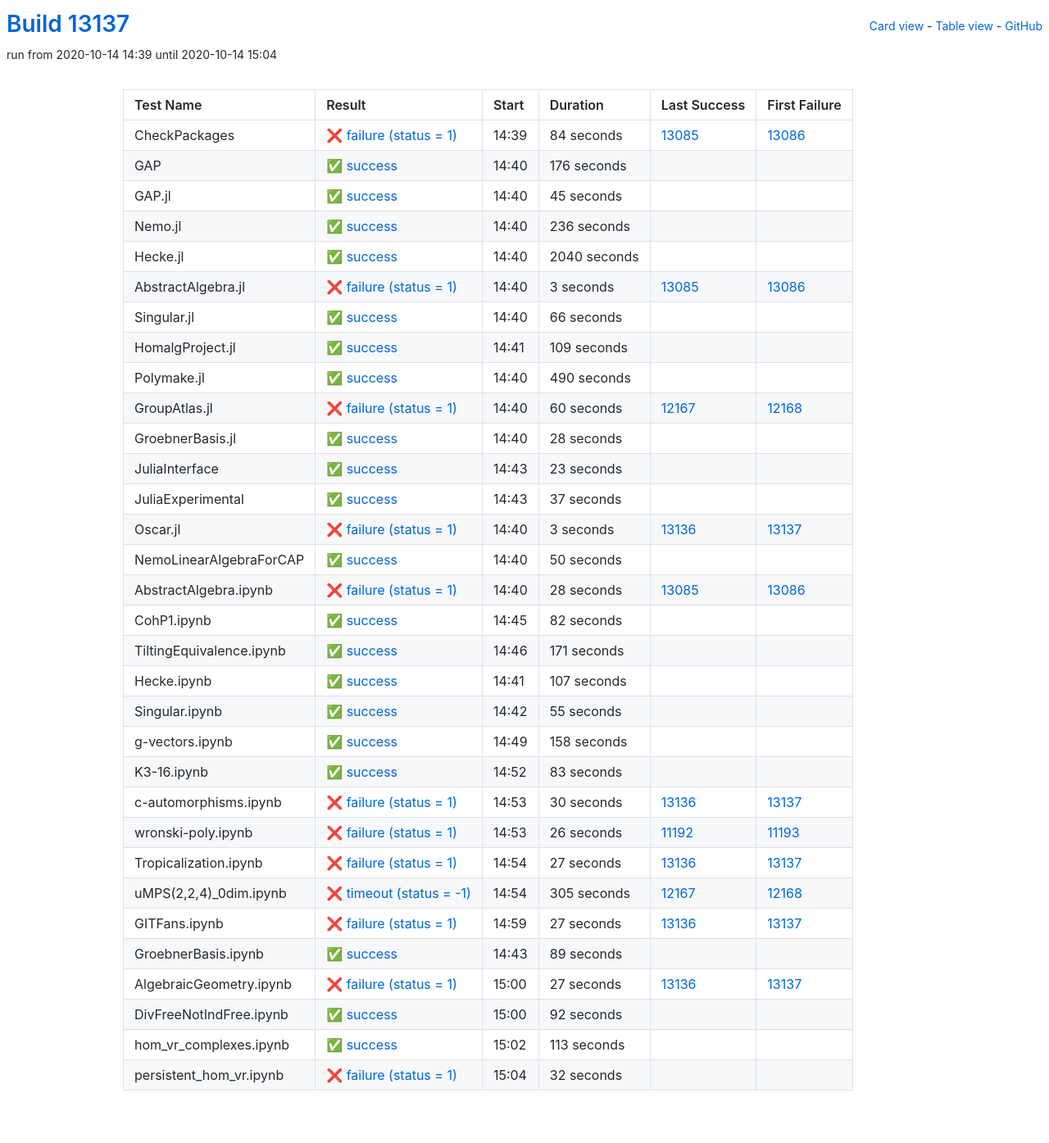
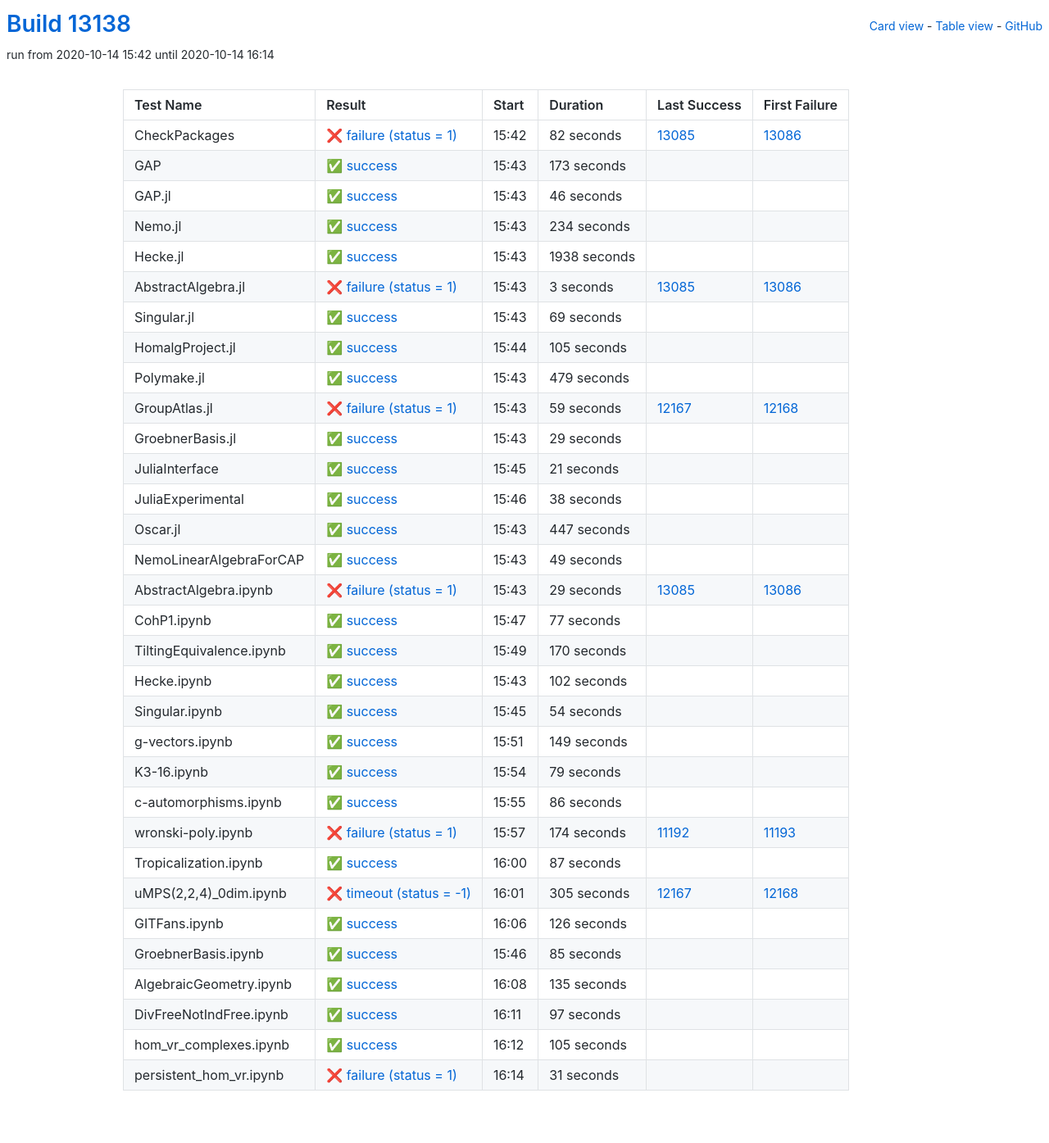
Before and after one commit to oscar-system/oscar-ci-status, a Jekyll site: the page built from table.html, in a window 1280 px wide. Shown: the whole page at 82% size. Built offline with Jekyll 4.4.1, drawn with Linux system fonts in a browser that asks for light colours.

Commit message:
Build #13138

```diff
--- a/_data/ci.yml
+++ b/_data/ci.yml
@@ -1,6 +1,6 @@
 ---
-build: 13137
-build_url: https://oscarci.mathematik.uni-kl.de/job/oscar/13137/
+build: 13138
+build_url: https://oscarci.mathematik.uni-kl.de/job/oscar/13138/
 job: oscar
 organization: oscar-system
 repo: oscar-ci-status
@@ -8,68 +8,68 @@
 tests:
 - name: CheckPackages
   id: checkpackages
-  log: https://oscarci.mathematik.uni-kl.de/job/oscar/13137/artifact/logs/build-13137/CheckPackages.log
-  start: 2020-10-14 14:39
+  log: https://oscarci.mathematik.uni-kl.de/job/oscar/13138/artifact/logs/build-13138/CheckPackages.log
+  start: 2020-10-14 15:42
   success: false
   exitcode: 1
   status: failure
-  duration: 84
+  duration: 82
   last_success: 13085
   last_success_url: https://oscarci.mathematik.uni-kl.de/job/oscar/13085/
   first_failure: 13086
   first_failure_url: https://oscarci.mathematik.uni-kl.de/job/oscar/13086/
 - name: GAP
   id: gap
-  log: https://oscarci.mathematik.uni-kl.de/job/oscar/13137/artifact/logs/build-13137/GAP.log
-  start: 2020-10-14 14:40
+  log: https://oscarci.mathematik.uni-kl.de/job/oscar/13138/artifact/logs/build-13138/GAP.log
+  start: 2020-10-14 15:43
   success: true
   exitcode: 0
   status: success
-  duration: 176
+  duration: 173
   last_success: false
   last_success_url:
   first_failure: false
   first_failure_url:
 - name: GAP.jl
   id: gap-jl
-  log: https://oscarci.mathematik.uni-kl.de/job/oscar/13137/artifact/logs/build-13137/GAP.jl.log
-  start: 2020-10-14 14:40
+  log: https://oscarci.mathematik.uni-kl.de/job/oscar/13138/artifact/logs/build-13138/GAP.jl.log
+  start: 2020-10-14 15:43
   success: true
   exitcode: 0
   status: success
-  duration: 45
+  duration: 46
   last_success: false
   last_success_url:
   first_failure: false
   first_failure_url:
 - name: Nemo.jl
   id: nemo-jl
-  log: https://oscarci.mathematik.uni-kl.de/job/oscar/13137/artifact/logs/build-13137/Nemo.jl.log
-  start: 2020-10-14 14:40
+  log: https://oscarci.mathematik.uni-kl.de/job/oscar/13138/artifact/logs/build-13138/Nemo.jl.log
+  start: 2020-10-14 15:43
   success: true
   exitcode: 0
   status: success
-  duration: 236
+  duration: 234
   last_success: false
   last_success_url:
   first_failure: false
   first_failure_url:
 - name: Hecke.jl
   id: hecke-jl
-  log: https://oscarci.mathematik.uni-kl.de/job/oscar/13137/artifact/logs/build-13137/Hecke.jl.log
-  start: 2020-10-14 14:40
+  log: https://oscarci.mathematik.uni-kl.de/job/oscar/13138/artifact/logs/build-13138/Hecke.jl.log
+  start: 2020-10-14 15:43
   success: true
   exitcode: 0
   status: success
-  duration: 2040
+  duration: 1938
   last_success: false
   last_success_url:
   first_failure: false
   first_failure_url:
 - name: AbstractAlgebra.jl
   id: abstractalgebra-jl
-  log: https://oscarci.mathematik.uni-kl.de/job/oscar/13137/artifact/logs/build-13137/AbstractAlgebra.jl.log
-  start: 2020-10-14 14:40
+  log: https://oscarci.mathematik.uni-kl.de/job/oscar/13138/artifact/logs/build-13138/AbstractAlgebra.jl.log
+  start: 2020-10-14 15:43
   success: false
   exitcode: 1
   status: failure
@@ -80,236 +80,236 @@
   first_failure_url: https://oscarci.mathematik.uni-kl.de/job/oscar/13086/
 - name: Singular.jl
   id: singular-jl
-  log: https://oscarci.mathematik.uni-kl.de/job/oscar/13137/artifact/logs/build-13137/Singular.jl.log
-  start: 2020-10-14 14:40
+  log: https://oscarci.mathematik.uni-kl.de/job/oscar/13138/artifact/logs/build-13138/Singular.jl.log
+  start: 2020-10-14 15:43
   success: true
   exitcode: 0
   status: success
-  duration: 66
+  duration: 69
   last_success: false
   last_success_url:
   first_failure: false
   first_failure_url:
 - name: HomalgProject.jl
   id: homalgproject-jl
-  log: https://oscarci.mathematik.uni-kl.de/job/oscar/13137/artifact/logs/build-13137/HomalgProject.jl.log
-  start: 2020-10-14 14:41
+  log: https://oscarci.mathematik.uni-kl.de/job/oscar/13138/artifact/logs/build-13138/HomalgProject.jl.log
+  start: 2020-10-14 15:44
   success: true
   exitcode: 0
   status: success
-  duration: 109
+  duration: 105
   last_success: false
   last_success_url:
   first_failure: false
   first_failure_url:
 - name: Polymake.jl
   id: polymake-jl
-  log: https://oscarci.mathematik.uni-kl.de/job/oscar/13137/artifact/logs/build-13137/Polymake.jl.log
-  start: 2020-10-14 14:40
+  log: https://oscarci.mathematik.uni-kl.de/job/oscar/13138/artifact/logs/build-13138/Polymake.jl.log
+  start: 2020-10-14 15:43
   success: true
   exitcode: 0
   status: success
-  duration: 490
+  duration: 479
   last_success: false
   last_success_url:
   first_failure: false
   first_failure_url:
 - name: GroupAtlas.jl
   id: groupatlas-jl
-  log: https://oscarci.mathematik.uni-kl.de/job/oscar/13137/artifact/logs/build-13137/GroupAtlas.jl.log
-  start: 2020-10-14 14:40
+  log: https://oscarci.mathematik.uni-kl.de/job/oscar/13138/artifact/logs/build-13138/GroupAtlas.jl.log
+  start: 2020-10-14 15:43
   success: false
   exitcode: 1
   status: failure
-  duration: 60
+  duration: 59
   last_success: 12167
   last_success_url: https://oscarci.mathematik.uni-kl.de/job/oscar/12167/
   first_failure: 12168
   first_failure_url: https://oscarci.mathematik.uni-kl.de/job/oscar/12168/
 - name: GroebnerBasis.jl
   id: groebnerbasis-jl
-  log: https://oscarci.mathematik.uni-kl.de/job/oscar/13137/artifact/logs/build-13137/GroebnerBasis.jl.log
-  start: 2020-10-14 14:40
+  log: https://oscarci.mathematik.uni-kl.de/job/oscar/13138/artifact/logs/build-13138/GroebnerBasis.jl.log
+  start: 2020-10-14 15:43
   success: true
   exitcode: 0
   status: success
-  duration: 28
+  duration: 29
   last_success: false
   last_success_url:
   first_failure: false
   first_failure_url:
 - name: JuliaInterface
   id: juliainterface
-  log: https://oscarci.mathematik.uni-kl.de/job/oscar/13137/artifact/logs/build-13137/JuliaInterface.log
-  start: 2020-10-14 14:43
+  log: https://oscarci.mathematik.uni-kl.de/job/oscar/13138/artifact/logs/build-13138/JuliaInterface.log
+  start: 2020-10-14 15:45
   success: true
   exitcode: 0
   status: success
-  duration: 23
+  duration: 21
   last_success: false
   last_success_url:
   first_failure: false
   first_failure_url:
 - name: JuliaExperimental
   id: juliaexperimental
-  log: https://oscarci.mathematik.uni-kl.de/job/oscar/13137/artifact/logs/build-13137/JuliaExperimental.log
-  start: 2020-10-14 14:43
+  log: https://oscarci.mathematik.uni-kl.de/job/oscar/13138/artifact/logs/build-13138/JuliaExperimental.log
+  start: 2020-10-14 15:46
   success: true
   exitcode: 0
   status: success
-  duration: 37
+  duration: 38
   last_success: false
   last_success_url:
   first_failure: false
   first_failure_url:
 - name: Oscar.jl
   id: oscar-jl
-  log: https://oscarci.mathematik.uni-kl.de/job/oscar/13137/artifact/logs/build-13137/Oscar.jl.log
-  start: 2020-10-14 14:40
-  success: false
-  exitcode: 1
-  status: failure
-  duration: 3
-  last_success: 13136
-  last_success_url: https://oscarci.mathematik.uni-kl.de/job/oscar/13136/
-  first_failure: 13137
-  first_failure_url: https://oscarci.mathematik.uni-kl.de/job/oscar/13137/
-- name: NemoLinearAlgebraForCAP
-  id: nemolinearalgebraforcap
-  log: https://oscarci.mathematik.uni-kl.de/job/oscar/13137/artifact/logs/build-13137/NemoLinearAlgebraForCAP.log
-  start: 2020-10-14 14:40
+  log: https://oscarci.mathematik.uni-kl.de/job/oscar/13138/artifact/logs/build-13138/Oscar.jl.log
+  start: 2020-10-14 15:43
   success: true
   exitcode: 0
   status: success
-  duration: 50
+  duration: 447
+  last_success: false
+  last_success_url:
+  first_failure: false
+  first_failure_url:
+- name: NemoLinearAlgebraForCAP
+  id: nemolinearalgebraforcap
+  log: https://oscarci.mathematik.uni-kl.de/job/oscar/13138/artifact/logs/build-13138/NemoLinearAlgebraForCAP.log
+  start: 2020-10-14 15:43
+  success: true
+  exitcode: 0
+  status: success
+  duration: 49
   last_success: false
   last_success_url:
   first_failure: false
   first_failure_url:
 - name: AbstractAlgebra.ipynb
   id: abstractalgebra-ipynb
-  log: https://oscarci.mathematik.uni-kl.de/job/oscar/13137/artifact/logs/build-13137/AbstractAlgebra.ipynb.log
-  start: 2020-10-14 14:40
+  log: https://oscarci.mathematik.uni-kl.de/job/oscar/13138/artifact/logs/build-13138/AbstractAlgebra.ipynb.log
+  start: 2020-10-14 15:43
   success: false
   exitcode: 1
   status: failure
-  duration: 28
+  duration: 29
   last_success: 13085
   last_success_url: https://oscarci.mathematik.uni-kl.de/job/oscar/13085/
   first_failure: 13086
   first_failure_url: https://oscarci.mathematik.uni-kl.de/job/oscar/13086/
 - name: CohP1.ipynb
   id: cohp1-ipynb
-  log: https://oscarci.mathematik.uni-kl.de/job/oscar/13137/artifact/logs/build-13137/CohP1.ipynb.log
-  start: 2020-10-14 14:45
+  log: https://oscarci.mathematik.uni-kl.de/job/oscar/13138/artifact/logs/build-13138/CohP1.ipynb.log
+  start: 2020-10-14 15:47
   success: true
   exitcode: 0
   status: success
-  duration: 82
+  duration: 77
   last_success: false
   last_success_url:
   first_failure: false
   first_failure_url:
 - name: TiltingEquivalence.ipynb
   id: tiltingequivalence-ipynb
-  log: https://oscarci.mathematik.uni-kl.de/job/oscar/13137/artifact/logs/build-13137/TiltingEquivalence.ipynb.log
-  start: 2020-10-14 14:46
+  log: https://oscarci.mathematik.uni-kl.de/job/oscar/13138/artifact/logs/build-13138/TiltingEquivalence.ipynb.log
+  start: 2020-10-14 15:49
   success: true
   exitcode: 0
   status: success
-  duration: 171
+  duration: 170
   last_success: false
   last_success_url:
   first_failure: false
   first_failure_url:
 - name: Hecke.ipynb
   id: hecke-ipynb
-  log: https://oscarci.mathematik.uni-kl.de/job/oscar/13137/artifact/logs/build-13137/Hecke.ipynb.log
-  start: 2020-10-14 14:41
+  log: https://oscarci.mathematik.uni-kl.de/job/oscar/13138/artifact/logs/build-13138/Hecke.ipynb.log
+  start: 2020-10-14 15:43
   success: true
   exitcode: 0
   status: success
-  duration: 107
+  duration: 102
   last_success: false
   last_success_url:
   first_failure: false
   first_failure_url:
 - name: Singular.ipynb
   id: singular-ipynb
-  log: https://oscarci.mathematik.uni-kl.de/job/oscar/13137/artifact/logs/build-13137/Singular.ipynb.log
-  start: 2020-10-14 14:42
+  log: https://oscarci.mathematik.uni-kl.de/job/oscar/13138/artifact/logs/build-13138/Singular.ipynb.log
+  start: 2020-10-14 15:45
   success: true
   exitcode: 0
   status: success
-  duration: 55
+  duration: 54
   last_success: false
   last_success_url:
   first_failure: false
   first_failure_url:
 - name: g-vectors.ipynb
   id: g-vectors-ipynb
-  log: https://oscarci.mathematik.uni-kl.de/job/oscar/13137/artifact/logs/build-13137/g-vectors.ipynb.log
-  start: 2020-10-14 14:49
+  log: https://oscarci.mathematik.uni-kl.de/job/oscar/13138/artifact/logs/build-13138/g-vectors.ipynb.log
+  start: 2020-10-14 15:51
   success: true
   exitcode: 0
   status: success
-  duration: 158
+  duration: 149
   last_success: false
   last_success_url:
   first_failure: false
   first_failure_url:
 - name: K3-16.ipynb
   id: k3-16-ipynb
-  log: https://oscarci.mathematik.uni-kl.de/job/oscar/13137/artifact/logs/build-13137/K3-16.ipynb.log
-  start: 2020-10-14 14:52
+  log: https://oscarci.mathematik.uni-kl.de/job/oscar/13138/artifact/logs/build-13138/K3-16.ipynb.log
+  start: 2020-10-14 15:54
   success: true
   exitcode: 0
   status: success
-  duration: 83
+  duration: 79
   last_success: false
   last_success_url:
   first_failure: false
   first_failure_url:
 - name: c-automorphisms.ipynb
   id: c-automorphisms-ipynb
-  log: https://oscarci.mathematik.uni-kl.de/job/oscar/13137/artifact/logs/build-13137/c-automorphisms.ipynb.log
-  start: 2020-10-14 14:53
+  log: https://oscarci.mathematik.uni-kl.de/job/oscar/13138/artifact/logs/build-13138/c-automorphisms.ipynb.log
+  start: 2020-10-14 15:55
+  success: true
+  exitcode: 0
+  status: success
+  duration: 86
+  last_success: false
+  last_success_url:
+  first_failure: false
+  first_failure_url:
+- name: wronski-poly.ipynb
+  id: wronski-poly-ipynb
+  log: https://oscarci.mathematik.uni-kl.de/job/oscar/13138/artifact/logs/build-13138/wronski-poly.ipynb.log
+  start: 2020-10-14 15:57
   success: false
   exitcode: 1
   status: failure
-  duration: 30
-  last_success: 13136
-  last_success_url: https://oscarci.mathematik.uni-kl.de/job/oscar/13136/
-  first_failure: 13137
-  first_failure_url: https://oscarci.mathematik.uni-kl.de/job/oscar/13137/
-- name: wronski-poly.ipynb
-  id: wronski-poly-ipynb
-  log: https://oscarci.mathematik.uni-kl.de/job/oscar/13137/artifact/logs/build-13137/wronski-poly.ipynb.log
-  start: 2020-10-14 14:53
-  success: false
-  exitcode: 1
-  status: failure
-  duration: 26
+  duration: 174
   last_success: 11192
   last_success_url: https://oscarci.mathematik.uni-kl.de/job/oscar/11192/
   first_failure: 11193
   first_failure_url: https://oscarci.mathematik.uni-kl.de/job/oscar/11193/
 - name: Tropicalization.ipynb
   id: tropicalization-ipynb
-  log: https://oscarci.mathematik.uni-kl.de/job/oscar/13137/artifact/logs/build-13137/Tropicalization.ipynb.log
-  start: 2020-10-14 14:54
-  success: false
-  exitcode: 1
-  status: failure
-  duration: 27
-  last_success: 13136
-  last_success_url: https://oscarci.mathematik.uni-kl.de/job/oscar/13136/
-  first_failure: 13137
-  first_failure_url: https://oscarci.mathematik.uni-kl.de/job/oscar/13137/
+  log: https://oscarci.mathematik.uni-kl.de/job/oscar/13138/artifact/logs/build-13138/Tropicalization.ipynb.log
+  start: 2020-10-14 16:00
+  success: true
+  exitcode: 0
+  status: success
+  duration: 87
+  last_success: false
+  last_success_url:
+  first_failure: false
+  first_failure_url:
 - name: uMPS(2,2,4)_0dim.ipynb
   id: umps-2-2-4-0dim-ipynb
-  log: https://oscarci.mathematik.uni-kl.de/job/oscar/13137/artifact/logs/build-13137/uMPS-2-2-4-_0dim.ipynb.log
-  start: 2020-10-14 14:54
+  log: https://oscarci.mathematik.uni-kl.de/job/oscar/13138/artifact/logs/build-13138/uMPS-2-2-4-_0dim.ipynb.log
+  start: 2020-10-14 16:01
   success: false
   exitcode: -1
   status: timeout
@@ -320,72 +320,72 @@
   first_failure_url: https://oscarci.mathematik.uni-kl.de/job/oscar/12168/
 - name: GITFans.ipynb
   id: gitfans-ipynb
-  log: https://oscarci.mathematik.uni-kl.de/job/oscar/13137/artifact/logs/build-13137/GITFans.ipynb.log
-  start: 2020-10-14 14:59
-  success: false
-  exitcode: 1
-  status: failure
-  duration: 27
-  last_success: 13136
-  last_success_url: https://oscarci.mathematik.uni-kl.de/job/oscar/13136/
-  first_failure: 13137
-  first_failure_url: https://oscarci.mathematik.uni-kl.de/job/oscar/13137/
-- name: GroebnerBasis.ipynb
-  id: groebnerbasis-ipynb
-  log: https://oscarci.mathematik.uni-kl.de/job/oscar/13137/artifact/logs/build-13137/GroebnerBasis.ipynb.log
-  start: 2020-10-14 14:43
+  log: https://oscarci.mathematik.uni-kl.de/job/oscar/13138/artifact/logs/build-13138/GITFans.ipynb.log
+  start: 2020-10-14 16:06
   success: true
   exitcode: 0
   status: success
-  duration: 89
+  duration: 126
+  last_success: false
+  last_success_url:
+  first_failure: false
+  first_failure_url:
+- name: GroebnerBasis.ipynb
+  id: groebnerbasis-ipynb
+  log: https://oscarci.mathematik.uni-kl.de/job/oscar/13138/artifact/logs/build-13138/GroebnerBasis.ipynb.log
+  start: 2020-10-14 15:46
+  success: true
+  exitcode: 0
+  status: success
+  duration: 85
   last_success: false
   last_success_url:
   first_failure: false
   first_failure_url:
 - name: AlgebraicGeometry.ipynb
   id: algebraicgeometry-ipynb
-  log: https://oscarci.mathematik.uni-kl.de/job/oscar/13137/artifact/logs/build-13137/AlgebraicGeometry.ipynb.log
-  start: 2020-10-14 15:00
-  success: false
-  exitcode: 1
-  status: failure
-  duration: 27
-  last_success: 13136
-  last_success_url: https://oscarci.mathematik.uni-kl.de/job/oscar/13136/
-  first_failure: 13137
-  first_failure_url: https://oscarci.mathematik.uni-kl.de/job/oscar/13137/
-- name: DivFreeNotIndFree.ipynb
-  id: divfreenotindfree-ipynb
-  log: https://oscarci.mathematik.uni-kl.de/job/oscar/13137/artifact/logs/build-13137/DivFreeNotIndFree.ipynb.log
-  start: 2020-10-14 15:00
+  log: https://oscarci.mathematik.uni-kl.de/job/oscar/13138/artifact/logs/build-13138/AlgebraicGeometry.ipynb.log
+  start: 2020-10-14 16:08
   success: true
   exitcode: 0
   status: success
-  duration: 92
+  duration: 135
+  last_success: false
+  last_success_url:
+  first_failure: false
+  first_failure_url:
+- name: DivFreeNotIndFree.ipynb
+  id: divfreenotindfree-ipynb
+  log: https://oscarci.mathematik.uni-kl.de/job/oscar/13138/artifact/logs/build-13138/DivFreeNotIndFree.ipynb.log
+  start: 2020-10-14 16:11
+  success: true
+  exitcode: 0
+  status: success
+  duration: 97
   last_success: false
   last_success_url:
   first_failure: false
   first_failure_url:
 - name: hom_vr_complexes.ipynb
   id: hom-vr-complexes-ipynb
-  log: https://oscarci.mathematik.uni-kl.de/job/oscar/13137/artifact/logs/build-13137/hom_vr_complexes.ipynb.log
-  start: 2020-10-14 15:02
+  log: https://oscarci.mathematik.uni-kl.de/job/oscar/13138/artifact/logs/build-13138/hom_vr_complexes.ipynb.log
+  start: 2020-10-14 16:12
   success: true
   exitcode: 0
   status: success
-  duration: 113
+  duration: 105
   last_success: false
   last_success_url:
   first_failure: false
   first_failure_url:
 - name: persistent_hom_vr.ipynb
   id: persistent-hom-vr-ipynb
-  log: https://oscarci.mathematik.uni-kl.de/job/oscar/13137/artifact/logs/build-13137/persistent_hom_vr.ipynb.log
-  start: 2020-10-14 15:04
+  log: https://oscarci.mathematik.uni-kl.de/job/oscar/13138/artifact/logs/build-13138/persistent_hom_vr.ipynb.log
+  start: 2020-10-14 16:14
   success: false
   exitcode: 1
   status: failure
-  duration: 32
+  duration: 31
   last_success: false
   last_success_url:
   first_failure: false
```
Also changed, not shown: README.md.
